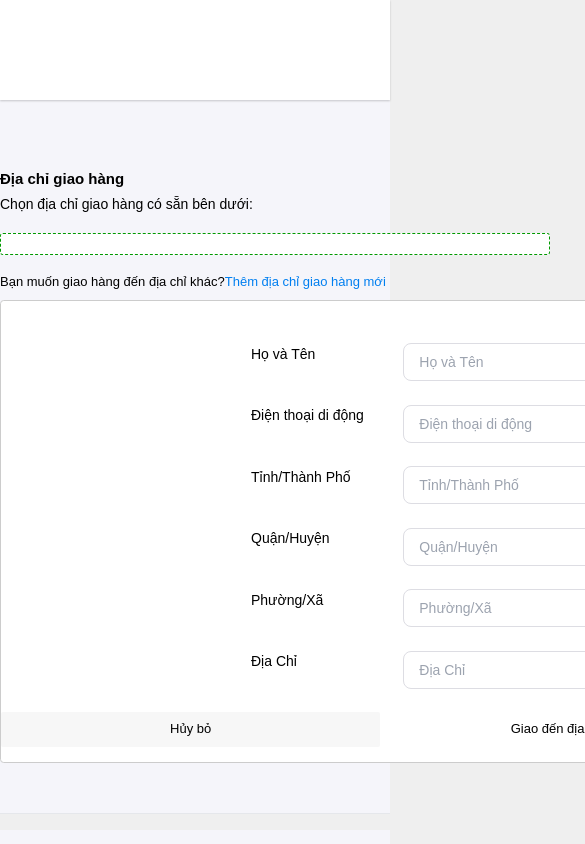
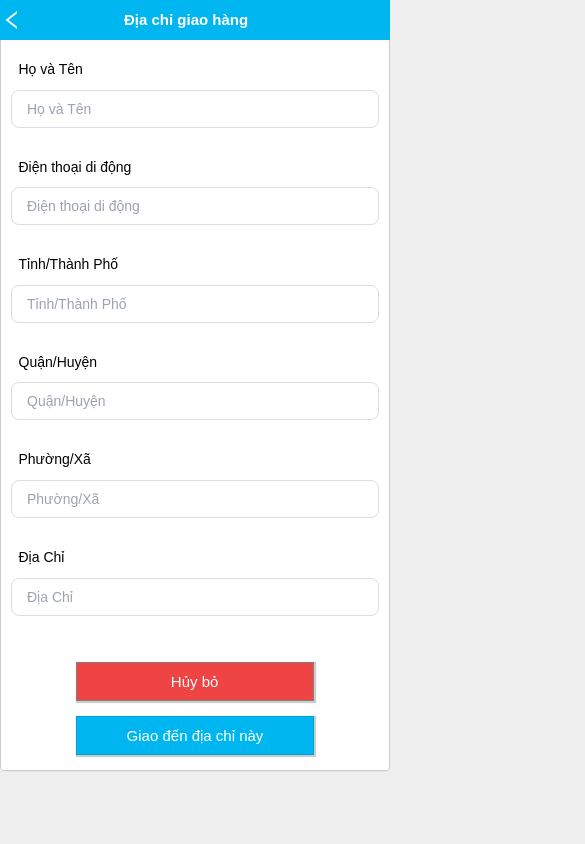
Before and after one commit to minkiv/kiki, a React (Vite) app in the folder FE/: page /checkout/shipping in a window 390 px wide. Shown: the top 844 px of the page, 585 px wide, since content can reach past the window. Built offline with nearby package versions, Linux system fonts and the light colour scheme; grey boxes are pictures that could not be loaded.

Commit message:
style:DTNF-49-fe-reponsive-component-ui-shipping-of-the-client t đã reponsive xong phần ui-shipping-of-the-client refs:DTNF-49

```diff
--- a/FE/src/app/component/stack/header/headerCheckout.tsx
+++ b/FE/src/app/component/stack/header/headerCheckout.tsx
@@ -28,6 +28,9 @@ const HeaderCheckOutcss = css`
     background: rgb(255, 255, 255);
     position: relative;
     z-index: 1;
+    @media (min-width: 0) and (max-width: 739px) {
+        display: none;
+    }
 `
 
 const imageContainer = css`
--- a/FE/src/app/modules/client/checkout/checkout.component.tsx
+++ b/FE/src/app/modules/client/checkout/checkout.component.tsx
@@ -11,14 +11,16 @@ interface CheckOutProps {
 const CheckOut: FunctionComponent<CheckOutProps> = () => {
     return (
         <div css={checkoutcss}>
-            <div>
+            <div className='header max-sm:hidden '>
                 <HeaderCheckOut />
             </div>
-            <div css={formContainer}>
+            <div className='sm:w-[1140px] m-auto'>
                 <Outlet />
             </div>
-            <hr className='text-gray-400'></hr>
-            <FooterPaymentComponent />
+            <hr className=' text-gray-400 '></hr>
+            <div className='footer max-sm:hidden'>
+                <FooterPaymentComponent />
+            </div>
         </div>
     )
 }
@@ -28,9 +30,5 @@ export default CheckOut
 const checkoutcss = css`
     background: rgb(245, 245, 250);
     margin: auto;
+
 `
-
-const formContainer = css`
-    width: 1140px;
-    margin: 0 auto;
-`
--- a/FE/src/app/modules/client/checkout/shipping/shipping.component.tsx
+++ b/FE/src/app/modules/client/checkout/shipping/shipping.component.tsx
@@ -3,7 +3,10 @@ import { FunctionComponent, useState } from 'react'
 import { Controller, useForm } from 'react-hook-form'
 import InputComponent from '~/app/component/parts/input/input.component';
 import { schema } from '../../utils/validateForm';
-import { css } from '@emotion/react'
+import { css } from '@emotion/react';
+import { AiOutlineLeft } from 'react-icons/ai'
+import ButtonSqua from '~/app/component/parts/buttonSqua/ButtonSqua';
+import { Link } from 'react-router-dom';
 interface ShippingData {
     fullname: string;
     phoneNumber: string;
@@ -54,19 +57,16 @@ const Shipping: FunctionComponent<ShippingProps> = ({ props }) => {
 
     ]
     const [submittedData, setSubmittedData] = useState<any>(null);
-
     const onSubmit = (data: any) => {
         setSubmittedData(data)
     }
-
     return (
-
-        <div className='py-20'>
-
+        <div className='sm:py-20 '>
+            <div className="Form">
                 <div css={Form}>
-                <h3 className="title"> Địa chỉ giao hàng</h3>
-                <h5 className="address-list-text">Chọn địa chỉ giao hàng có sẵn bên dưới:</h5>
-                <form className="item rounded-md bg-white py-24 mt-4 ">
+                    <h3 className="title sm:mt-[20px] max-sm:flex items-center justify-start"><Link className='sm:hidden pr-40  text-[24px]' to={"/"}><AiOutlineLeft /></Link> Địa chỉ giao hàng</h3>
+                    <h5 className="address-list-text max-sm:hidden">Chọn địa chỉ giao hàng có sẵn bên dưới:</h5>
+                    <form className="item rounded-md bg-white items-center max-sm:hidden">
                         {submittedData && (
                             <>
                                 <div className='fullname'>
@@ -81,27 +81,26 @@ const Shipping: FunctionComponent<ShippingProps> = ({ props }) => {
                                     <p>Điện Thoại: {submittedData.phoneNumber}</p>
                                 </div>
                                 <span className="default">Mặc định</span>
-                            <div>
-                                <button type="submit">giao đến địa chỉ này</button>
-                                <button type="button">Sửa</button>
+                                <div className="sm:flex">
+                                    <ButtonSqua className='bt' outline children='Giao đến địa chỉ này' />
+                                    <ButtonSqua children='Sửa' />
                                 </div>
                             </>
                         )}
-
                     </form>
-                <p className='shipping'>
+                    <p className='shipping max-sm:hidden'>
                         Bạn muốn giao hàng đến địa chỉ khác?
-                    <a href="http://localhost:3000/checkout/shipping">
-                        <span className="text">Thêm địa chỉ giao hàng mới</span>
+                        <a href="/checkout/shipping">
+                            <span className="text max-sm:hidden">Thêm địa chỉ giao hàng mới</span>
                         </a>
-
                     </p>
                 </div>
+            </div>
             <div css={itemForm}>
-                <form className='form-item rounded-md bg-white py-6 mt-4' onSubmit={handleSubmit(onSubmit)}>
+                <form className='form-item rounded-md bg-white py-6 mt-4 max-sm:px-4' onSubmit={handleSubmit(onSubmit)}>
                     {arrayField?.map((item: any, index: number) => (
-                        <div key={index} className='flex px-[250px] items-center my-6'>
-                            <div className='w-[200px]'>{item.title}</div>
+                        <div key={index} className='sm:flex sm:px-[250px] items-center sm:my-6 max-sm:my-14'>
+                            <div className='sm:w-[200px] max-sm:px-3'>{item.title}</div>
                             <Controller
                                 control={control}
                                 name={item.field}
@@ -112,27 +111,31 @@ const Shipping: FunctionComponent<ShippingProps> = ({ props }) => {
                                     return (
                                         <div className='w-full h-[34px] mt-5' >
                                             <InputComponent
-
                                                 hideIcon={false}
                                                 placeholder={item?.title}
-                                                onChange={onChange} // send value to hook form
+                                                onChange={onChange}
                                                 value={value}
                                                 ref={ref}
                                                 hasErorr={error}
-
                                             />
                                             {error && <span className='text-red-600 mt-3 mb-3 text-[1.2rem]'>{error.message}</span>}
                                         </div>
-
                                     )
                                 }}
                             />
                         </div>
                     ))}
-                    <div className="button ">
-                        <button className="cancel mt-5">Hủy bỏ</button>
-                        <button className="cancel1 mt-5" >Giao đến địa chỉ này</button>
+                    <div className="flex justify-center">
+                        <div className="sm:flex sm:w-[500px] m-auto justify-between">
+                            <div>
+                                <ButtonSqua children='Hủy bỏ' outline className='w-[238px]' />
                             </div>
+                            <div>
+                                <ButtonSqua className='bt' children='Giao đến địa chỉ này' />
+                            </div>
+                        </div>
+                    </div>
+
                 </form>
             </div>
         </div>
@@ -143,44 +146,19 @@ const itemForm = css`
 .form-item{
     border: 1px solid rgb(204, 204, 204);
 }
-.button{
-    width: 66.6666%;
-    display: flex;
+.bt{
+    border: 1px solid rgb(2, 159, 209);
+    color: rgb(255, 255, 255);
+    background: rgb(0, 182, 240);
 }
-.cancel{
-    flex: 1 0 40%;
-    background: rgb(247, 247, 247);
-    border-color: rgb(225, 225, 225);
-    outline-color: rgb(204, 204, 204);
-    font-size: 13px;
-    padding: 10px 0px;
-    border-radius: 2px;
-    cursor: pointer;
-}
-.cancel1{
-    flex: 1 0 40%;
-    background: rgb(247, 247, 247);
-    background-color: rgb(255, 255, 255);
-    font-size: 13px;
-    padding: 10px 0px;
-    border-radius: 2px;
-    cursor: pointer;
+button {
+    padding: 10px 50px;
+    border: 1px solid gray;
+    box-shadow: 1px 1px 1px 1px rgba(0, 0, 0, 0.2);
+    margin-top: 15px;
 }
 `
 const Form = css`
-
-.item{
-    position: relative;
-    flex: 1 0 40%;
-    background-color: rgb(255, 255, 255);
-    box-shadow: none;
-    border-radius: 3px;
-    color: rgb(51, 51, 51);
-    font-size:13px;
-    border: 1px dashed rgb(0, 153, 0);
-    max-width: calc(50% - 20px);
-    padding: 10px 15px;
-}
 .fullname{
     font-size: 15px;
     font-weight: bold;
@@ -191,7 +169,6 @@ const Form = css`
     font-size: 15px;
     margin-bottom: 5px;
     padding: 10px 15px 10px 10px;
-
   }
 .numberPhone{
     font-size: 15px;
@@ -205,7 +182,6 @@ const Form = css`
     display: block;
     font-size: 11px;
     color: rgb(0, 153, 0);
-
    }
 .text{
     color: rgb(0, 127, 240);
@@ -214,9 +190,7 @@ const Form = css`
 .title{
     font-size: 15px;
     font-weight: bold;
-    margin-top: 20px;
 }
-
 .address-list-text{
     margin-top: 10px;
     margin-bottom: 20px;
@@ -229,58 +203,29 @@ const Form = css`
     margin-top: 20px;
     margin-bottom: 10px;
 }
-
-button[type="submit"] {
-    touch-action: manipulation;
-    cursor: pointer;
-    user-select: none;
-    padding: 6px 14px;
-    text-align: center;
-    white-space: nowrap;
-    border-radius: 2px;
-    outline-color: rgb(204, 204, 204);
-    margin-right: 7px;
-    border: 1px solid rgb(2, 159, 209);
+.bt{
     color: rgb(255, 255, 255);
-    background: rgb(0, 182, 240)
+     background: rgb(0, 182, 240);
 }
- button[type="submit"]:hover {
-        background: rgb(0, 182, 240)
+button{
+    padding:10px 50px 10px 20px;
+    border:1px solid gray;
+    margin-top: 15px;
+    background: rgb(247, 247, 247);
+    border-color: rgb(225, 225, 225);
+    color: rgb(51, 51, 51);
     }
-button[type="submit"].cancel {
-    touch-action: manipulation;
-    cursor: pointer;
-    user-select: none;
-    padding: 6px 14px;
-    text-align: center;
-    white-space: nowrap;
-    border-radius: 2px;
-    outline-color: rgb(204, 204, 204);
-    margin-right: 7px;
-    border: 1px solid rgb(2, 159, 209);
+@media (min-width: 0) and (max-width: 739px) {
+    .title{
+        width:100%;
         color: rgb(255, 255, 255);
-    background: rgb(0, 182, 240)
-  }
-
-  button[type="submit"].cancel1 {
-    background-color: #00b6f0;
-    border: 1px solid #02c3d1;
-    color: #fff;
-  }
-button[type="button"]{
-    touch-action: manipulation;
-    cursor: pointer;
-    user-select: none;
-    padding: 6px 14px;
-    text-align: center;
-    white-space: nowrap;
-    border-radius: 2px;
-    outline-color: rgb(204, 204, 204);
-    margin-right: 7px;
-    border: 1px solid rgb(204, 204, 204);
-    color: rgb(51, 51, 51);
-    background:
+        background: rgb(0, 182, 240);
+        position:fixed;
+        line-height: 40px;
+        text-align:center;
+        margin-top: -10px;
 
     }
 
+  }
 `
```
Lines whose indentation alone changed are shown as unchanged.
